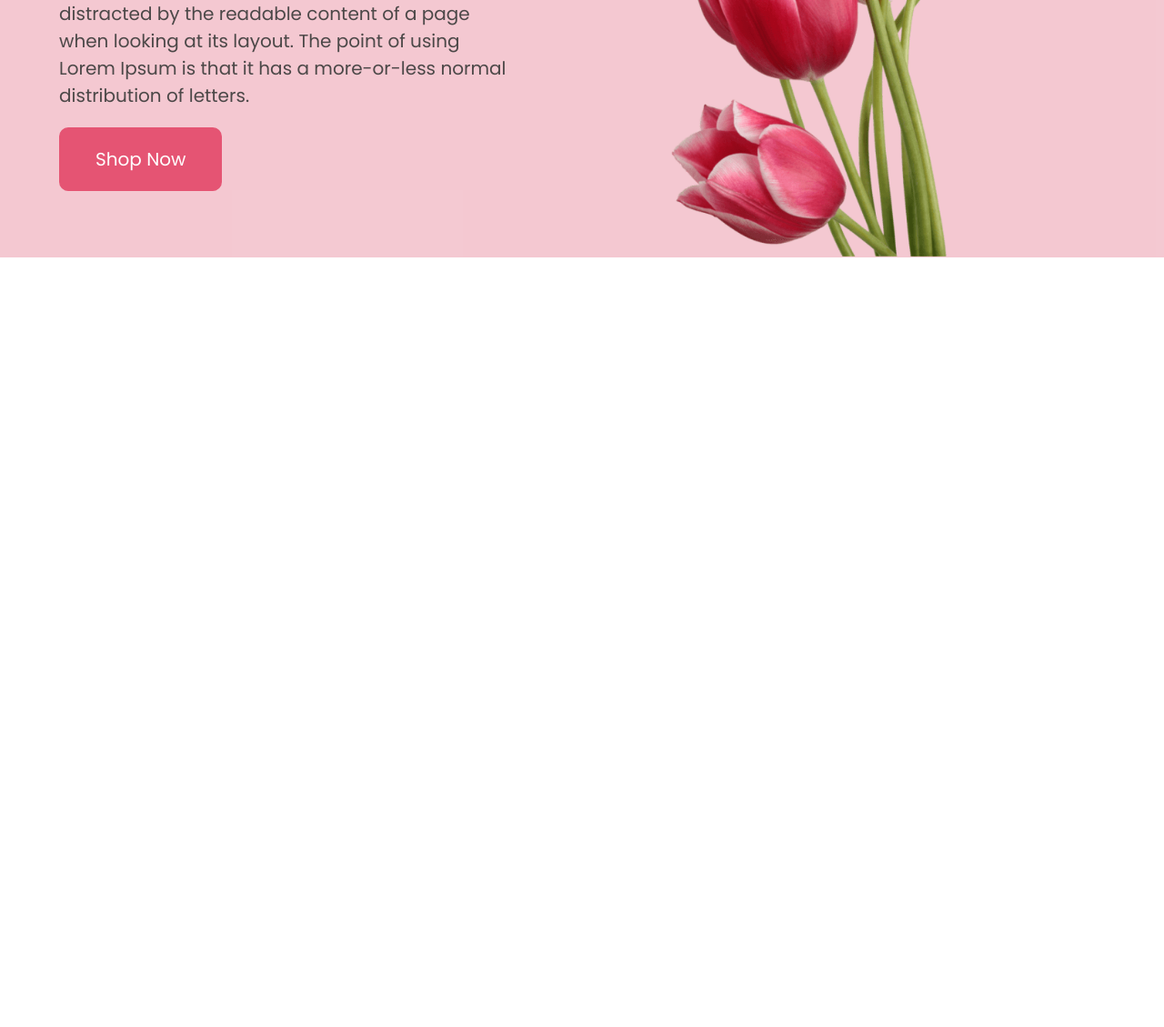
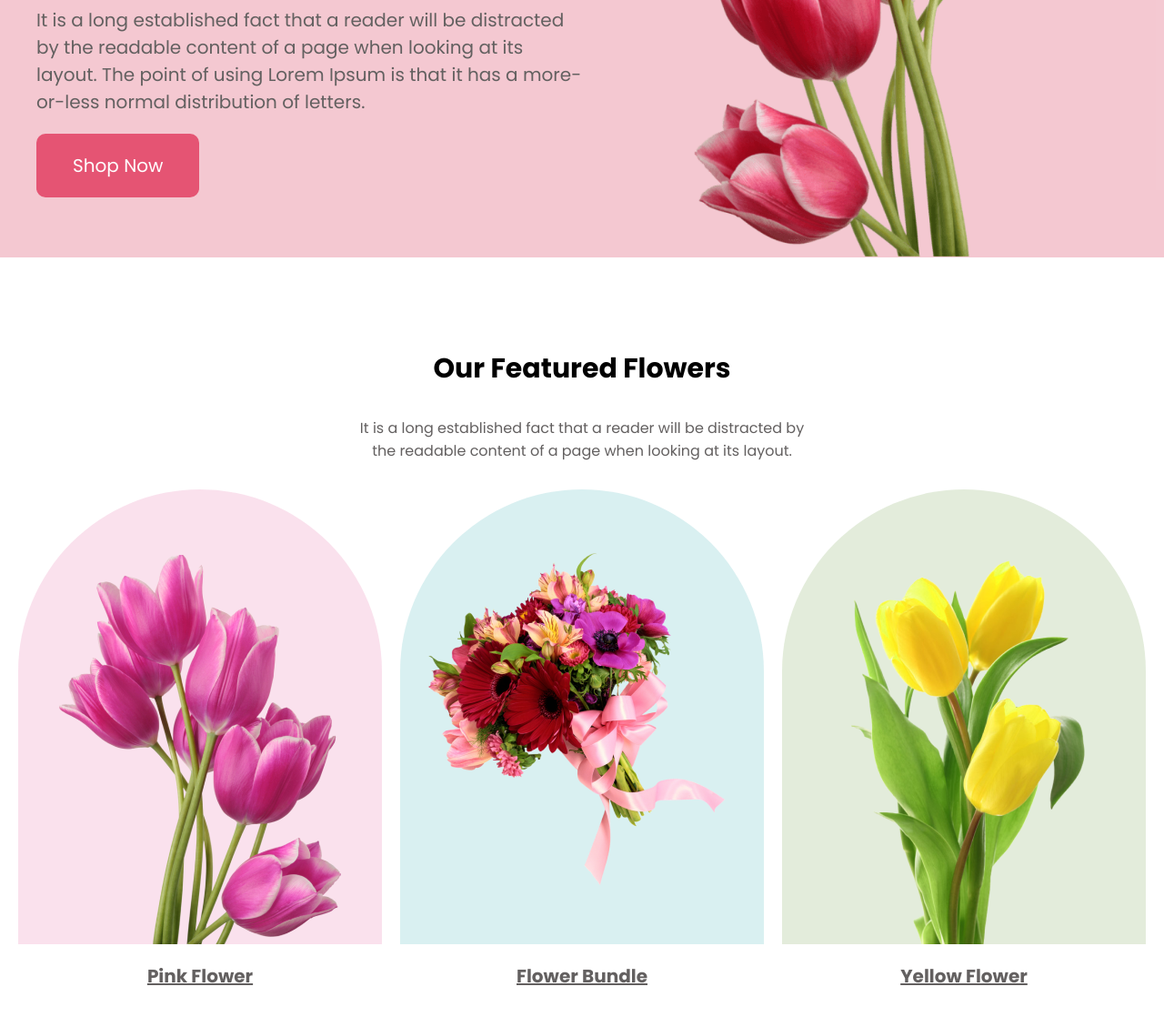
Before and after one commit to mohiqudraty/flower-shop-website, a plain HTML site: page index.html in a window 1280 px wide. Shown: the part 554-1683 px from the top of the page at 91% size. Before the commit the page ends 837 px from the top, so only its background shows below. Drawn offline with Linux system fonts and the light colour scheme.

Commit message:
featured section added

```diff
--- a/index.html
+++ b/index.html
@@ -30,6 +30,7 @@
       </nav>
       <!-- end navbar section   -->
       <section>
+        <!-- start banner section  -->
         <div class="banner-container">
           <div class="shop-info">
             <h1 class="shop-title">
@@ -47,9 +48,36 @@
             <img src="./Flower Asset/banner-photo1.png" alt="" />
           </div>
         </div>
+        <!-- end banner section  -->
       </section>
     </header>
-    <main></main>
+    <main>
+      <section>
+        <div class="our-featured-container">
+          <div class="featured-info">
+            <h2 class="featured-title">Our Featured Flowers</h2>
+            <p class="featured-description">
+              It is a long established fact that a reader will be distracted by
+              the readable content of a page when looking at its layout.
+            </p>
+          </div>
+          <div class="featured-photos-container">
+            <div class="photos-info">
+              <div class="photos-bg1"></div>
+              <p class="flower-name">Pink Flower</p>
+            </div>
+            <div class="photos-info">
+              <div class="photos-bg2"></div>
+              <p class="flower-name">Flower Bundle</p>
+            </div>
+            <div class="photos-info">
+              <div class="photos-bg3"></div>
+              <p class="flower-name">Yellow Flower</p>
+            </div>
+          </div>
+        </div>
+      </section>
+    </main>
 
     <footer></footer>
   </body>
--- a/style.css
+++ b/style.css
@@ -11,7 +11,7 @@
   display: flex;
   justify-content: space-between;
   align-items: center;
-  padding: 20px 30px;
+  padding: 25px 110px;
   background-color: #e554731a;
 }
 .menus {
@@ -36,27 +36,29 @@
   font-weight: 600;
 }
 /* end navbar style  */
+
 /* start banner style  */
 .banner-container {
   display: flex;
   justify-content: space-around;
   align-items: center;
   width: 100%;
-  padding: 110px 0 0;
+  padding: 100px 0 0;
   /* height: 100vh; */
   background-color: #f2bdc8d2;
   gap: 20px;
 }
 .shop-info {
-  width: 500px;
+  width: 600px;
 }
 .shop-title {
-  font-size: 50px;
+  font-size: 60px;
+  font-weight: 900;
 }
 .shop-description {
   font-size: 20px;
   margin: 20px 0;
-  color: rgb(76, 72, 72);
+  color: #636060;
 }
 .btn {
   padding: 20px 40px;
@@ -77,4 +79,69 @@
   margin-bottom: -6px;
 }
 
-/* start navbar style  */
+/* end banner style  */
+
+/* start featured style  */
+.our-featured-container {
+  width: 90%;
+  margin: 100px auto;
+}
+.featured-info {
+  text-align: center;
+  margin-top: 100px 0;
+}
+.featured-title {
+  font-size: 30px;
+  margin: 20px 0;
+}
+.featured-description {
+  width: 500px;
+  margin: 30px auto;
+  color: #636060;
+}
+.featured-photos-container {
+  display: flex;
+  justify-content: center;
+  gap: 20px;
+}
+
+.photos-bg1 {
+  width: 400px;
+  height: 500px;
+  text-align: center;
+  background-color: #e880b23c;
+  background-image: url("./Flower\ Asset/pink-flower.png");
+  background-repeat: no-repeat;
+  background-position: bottom;
+  border-radius: 200px 200px 0 0;
+}
+
+.photos-bg2 {
+  width: 400px;
+  height: 500px;
+  text-align: center;
+  background-color: #0597a026;
+  background-image: url("./Flower\ Asset/flower-bundle.png");
+  background-repeat: no-repeat;
+  background-position: center;
+  border-radius: 200px 200px 0 0;
+}
+.photos-bg3 {
+  width: 400px;
+  height: 500px;
+  text-align: center;
+  background-color: #477d1126;
+  background-image: url("./Flower\ Asset/yellow-flower.png");
+  background-repeat: no-repeat;
+  background-position: bottom;
+  border-radius: 200px 200px 0 0;
+}
+.flower-name {
+  text-align: center;
+  text-decoration: underline;
+  margin-top: 20px;
+  color: #636060;
+  font-size: 20px;
+  font-weight: 700;
+}
+/* end featured style  */
```
Also changed, not shown: Flower Asset/flower-bundle.png (renamed from Flower Asset/pngwing 5.png), Flower Asset/pink-flower.png (renamed from Flower Asset/pngwing 6.png), Flower Asset/yellow-flower.png (renamed from Flower Asset/pngwing 7.png).
